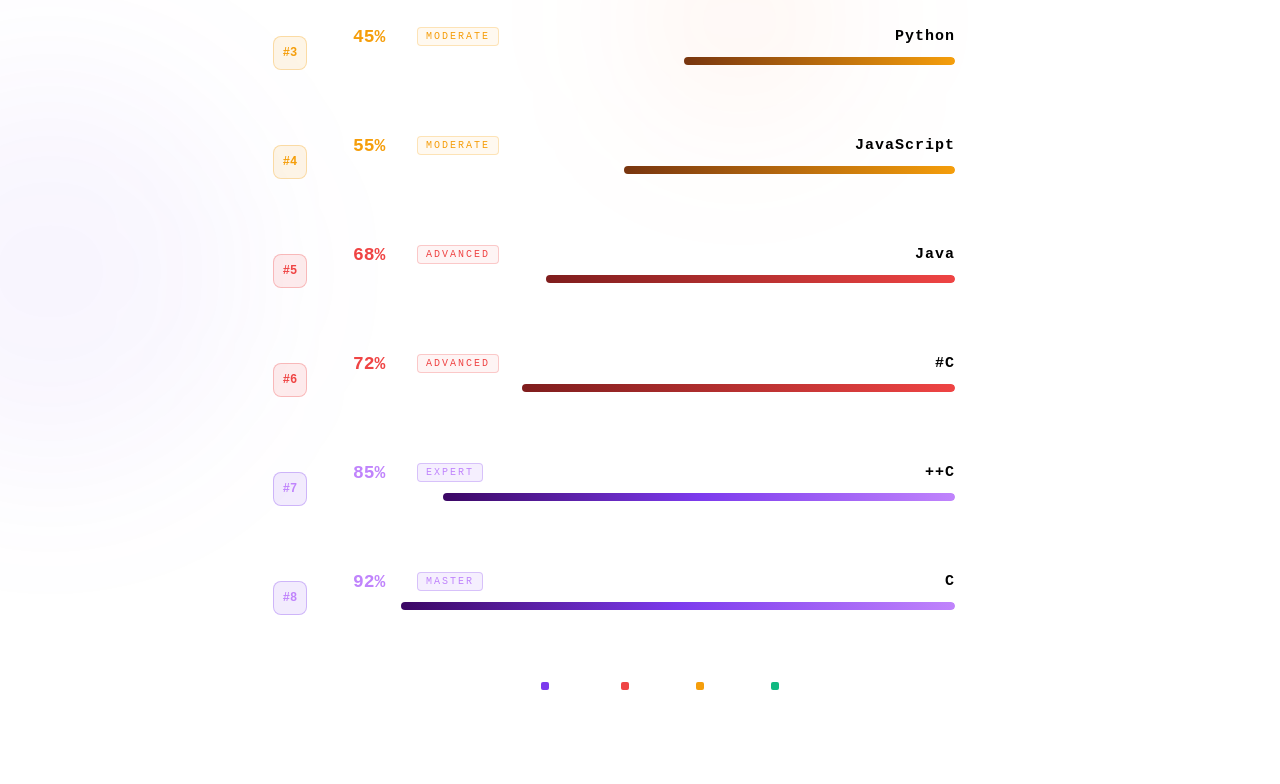
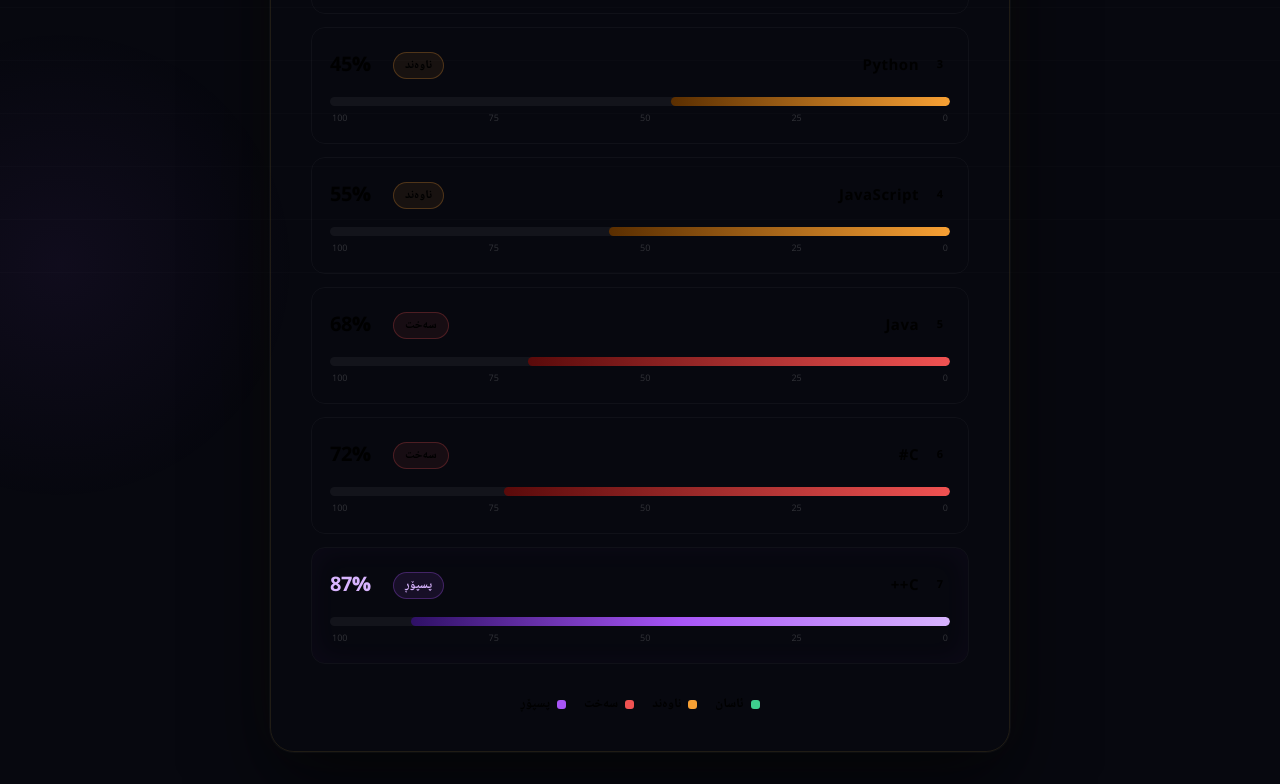
Before and after one commit to amz-group/test-code, a plain HTML site: page index.html in a window 1280 px wide. Shown: the part 475-1259 px from the top of the page. Before the commit the page ends 1224 px from the top, so only its background shows below. Drawn offline with Linux system fonts and the light colour scheme.

Commit message:
Update index.html

```diff
--- a/index.html
+++ b/index.html
@@ -1,459 +1,218 @@
 <!DOCTYPE html>
 
-<html lang="ku" dir="rtl">
+<html lang="ckb" dir="rtl">
 <head>
 <meta charset="UTF-8">
 <meta name="viewport" content="width=device-width, initial-scale=1.0">
 <title>سەختی زمانەکانی پرۆگرامسازی</title>
-<link href="https://fonts.googleapis.com/css2?family=Orbitron:wght@400;700;900&family=Cairo:wght@300;400;700;900&display=swap" rel="stylesheet">
+<link rel="preconnect" href="https://fonts.googleapis.com">
+<link rel="preconnect" href="https://fonts.gstatic.com" crossorigin>
+<link href="https://fonts.googleapis.com/css2?family=Noto+Naskh+Arabic:wght@400;500;600;700&family=Noto+Sans+Arabic:wght@300;400;600;700;900&family=Oxanium:wght@400;600;700;800&display=swap" rel="stylesheet">
 <style>
-  :root {
-    --bg: #030508;
-    --card: #0a0d14;
-    --glow1: #00f5ff;
-    --glow2: #ff6b35;
-    --glow3: #7c3aed;
-    --text: #e8f4fd;
-    --muted: #4a5568;
-  }
-
-- { margin: 0; padding: 0; box-sizing: border-box; }
-
-body {
-background: var(–bg);
-min-height: 100vh;
-display: flex;
-align-items: center;
-justify-content: center;
-font-family: ‘Cairo’, sans-serif;
-overflow: hidden;
-position: relative;
+*,*::before,*::after{margin:0;padding:0;box-sizing:border-box}
+:root{
+  --bg:#07080f;
+  --card:#0d101c;
+  --card2:#111422;
+  --gold:#d4a847;
+  --gold-l:#f0c96a;
+  --ivory:#f5f0e8;
+  --ivory-d:rgba(245,240,232,.55);
+  --ivory-f:rgba(245,240,232,.18);
+  --c-easy:#3ecf8e;
+  --c-med:#f7a034;
+  --c-hard:#f05252;
+  --c-expert:#a855f7;
+  --fku:'Noto Naskh Arabic','Noto Sans Arabic',serif;
+  --fen:'Oxanium',monospace;
+}
+html{-webkit-text-size-adjust:100%}
+body{
+  background:var(--bg);
+  min-height:100vh;
+  display:-webkit-box;display:-ms-flexbox;display:flex;
+  -webkit-box-align:center;-ms-flex-align:center;align-items:center;
+  -webkit-box-pack:center;-ms-flex-pack:center;justify-content:center;
+  font-family:var(--fku);
+  direction:rtl;
+  padding:32px 16px;
+  position:relative;
+  overflow-x:hidden;
 }
 
-/* Animated background grid */
-body::before {
-content: ‘’;
-position: fixed;
-inset: 0;
-background-image:
-linear-gradient(rgba(0,245,255,0.03) 1px, transparent 1px),
-linear-gradient(90deg, rgba(0,245,255,0.03) 1px, transparent 1px);
-background-size: 50px 50px;
-animation: gridMove 20s linear infinite;
-pointer-events: none;
+/* BG LAYERS */
+.bg-glow-a{position:fixed;top:-180px;right:-180px;width:560px;height:560px;border-radius:50%;background:radial-gradient(circle,rgba(212,168,71,.07) 0%,transparent 70%);pointer-events:none;z-index:0}
+.bg-glow-b{position:fixed;bottom:-180px;left:-180px;width:480px;height:480px;border-radius:50%;background:radial-gradient(circle,rgba(168,85,247,.06) 0%,transparent 70%);pointer-events:none;z-index:0}
+.bg-lines{position:fixed;inset:0;background-image:repeating-linear-gradient(0deg,transparent,transparent 52px,rgba(255,255,255,.016) 52px,rgba(255,255,255,.016) 53px);pointer-events:none;z-index:0}
+
+/* CARD */
+.card{
+position:relative;z-index:10;
+width:100%;max-width:740px;
+background:var(–card);
+border-radius:24px;
+padding:44px 40px 40px;
+border:1px solid rgba(212,168,71,.12);
+-webkit-box-shadow:0 0 0 1px rgba(255,255,255,.03),0 32px 80px rgba(0,0,0,.6),0 0 60px rgba(212,168,71,.04);
+box-shadow:0 0 0 1px rgba(255,255,255,.03),0 32px 80px rgba(0,0,0,.6),0 0 60px rgba(212,168,71,.04);
 }
+.card::before{content:’’;position:absolute;top:0;left:10%;right:10%;height:1px;background:linear-gradient(90deg,transparent,rgba(212,168,71,.4),transparent);border-radius:50%}
 
-@keyframes gridMove {
-0% { transform: translateY(0); }
-100% { transform: translateY(50px); }
+/* HEADER */
+.header{text-align:center;margin-bottom:44px;opacity:0;-webkit-animation:fsd .7s cubic-bezier(.22,1,.36,1) .1s forwards;animation:fsd .7s cubic-bezier(.22,1,.36,1) .1s forwards}
+.eyebrow{display:inline-block;font-family:var(–fen);font-size:10px;letter-spacing:5px;text-transform:uppercase;color:var(–gold);opacity:.7;margin-bottom:14px;border:1px solid rgba(212,168,71,.2);border-radius:100px;padding:4px 14px}
+.header h1{font-family:var(–fku);font-size:clamp(22px,4.5vw,36px);font-weight:700;color:var(–ivory);line-height:1.4}
+.header h1 em{font-style:normal;color:var(–gold-l)}
+.hdiv{display:-webkit-box;display:-ms-flexbox;display:flex;-webkit-box-align:center;-ms-flex-align:center;align-items:center;gap:14px;margin-top:20px;justify-content:center}
+.hdiv s{display:block;width:60px;height:1px;text-decoration:none}
+.hdiv s:first-child{background:linear-gradient(90deg,transparent,rgba(212,168,71,.35))}
+.hdiv s:last-child{background:linear-gradient(270deg,transparent,rgba(212,168,71,.35))}
+.hdiv i{display:block;width:6px;height:6px;border-radius:50%;background:var(–gold);opacity:.6}
+
+/* LIST */
+.lang-list{display:-webkit-box;display:-ms-flexbox;display:flex;-webkit-box-orient:vertical;-webkit-box-direction:normal;-ms-flex-direction:column;flex-direction:column;gap:13px}
+
+/* ITEM */
+.lang-item{opacity:0;-webkit-transform:translateY(18px);transform:translateY(18px);-webkit-animation:fsu .55s cubic-bezier(.22,1,.36,1) forwards;animation:fsu .55s cubic-bezier(.22,1,.36,1) forwards}
+.lang-item:nth-child(1){-webkit-animation-delay:.25s;animation-delay:.25s}
+.lang-item:nth-child(2){-webkit-animation-delay:.38s;animation-delay:.38s}
+.lang-item:nth-child(3){-webkit-animation-delay:.51s;animation-delay:.51s}
+.lang-item:nth-child(4){-webkit-animation-delay:.64s;animation-delay:.64s}
+.lang-item:nth-child(5){-webkit-animation-delay:.77s;animation-delay:.77s}
+.lang-item:nth-child(6){-webkit-animation-delay:.90s;animation-delay:.90s}
+.lang-item:nth-child(7){-webkit-animation-delay:1.03s;animation-delay:1.03s}
+.lang-item:nth-child(8){-webkit-animation-delay:1.16s;animation-delay:1.16s}
+
+.lang-row{
+background:var(–card2);
+border-radius:14px;
+padding:16px 18px;
+border:1px solid rgba(255,255,255,.04);
+-webkit-transition:border-color .25s,-webkit-box-shadow .25s;transition:border-color .25s,box-shadow .25s;
+position:relative;overflow:hidden;
 }
+.lang-row:hover{border-color:var(–hc,rgba(255,255,255,.1));-webkit-box-shadow:0 4px 24px rgba(0,0,0,.3);box-shadow:0 4px 24px rgba(0,0,0,.3)}
+.lang-row::after{content:’’;position:absolute;right:0;top:20%;bottom:20%;width:3px;border-radius:0 3px 3px 0;background:var(–ac,transparent);opacity:.65}
 
-/* Floating orbs */
-.orb {
-position: fixed;
-border-radius: 50%;
-filter: blur(80px);
-pointer-events: none;
-animation: orbFloat 8s ease-in-out infinite;
-}
-.orb1 { width: 300px; height: 300px; background: rgba(0,245,255,0.06); top: -100px; right: -100px; animation-delay: 0s; }
-.orb2 { width: 400px; height: 400px; background: rgba(124,58,237,0.05); bottom: -150px; left: -150px; animation-delay: -4s; }
-.orb3 { width: 200px; height: 200px; background: rgba(255,107,53,0.07); top: 50%; left: 50%; animation-delay: -2s; }
+/* TOP ROW */
+.lang-top{display:-webkit-box;display:-ms-flexbox;display:flex;-webkit-box-align:center;-ms-flex-align:center;align-items:center;gap:11px;margin-bottom:11px}
+.rank-n{font-family:var(–fen);font-size:11px;font-weight:700;color:var(–ivory-f);min-width:20px;text-align:center;-ms-flex-negative:0;flex-shrink:0}
+.lang-n{font-family:var(–fen);font-size:15px;font-weight:700;color:var(–ivory);letter-spacing:.5px;-webkit-box-flex:1;-ms-flex:1;flex:1}
+.badge{font-family:var(–fku);font-size:12px;font-weight:600;padding:3px 11px;border-radius:100px;border:1px solid;-ms-flex-negative:0;flex-shrink:0;line-height:1.6}
+.pct{font-family:var(–fen);font-size:20px;font-weight:800;min-width:52px;text-align:left;-ms-flex-negative:0;flex-shrink:0;letter-spacing:-.5px}
 
-@keyframes orbFloat {
-0%, 100% { transform: translateY(0) scale(1); }
-50% { transform: translateY(-30px) scale(1.05); }
-}
+/* BAR */
+.bar-track{height:9px;background:rgba(255,255,255,.05);border-radius:100px;overflow:hidden;position:relative}
+.bar-fill{height:100%;width:0%;border-radius:100px;position:relative;overflow:hidden;-webkit-transition:width 1.3s cubic-bezier(.4,0,.2,1);transition:width 1.3s cubic-bezier(.4,0,.2,1);will-change:width}
+.bar-fill::after{content:’’;position:absolute;top:0;left:-80%;width:50%;height:100%;background:linear-gradient(90deg,transparent,rgba(255,255,255,.3),transparent);-webkit-animation:swp 2.5s ease 2.2s infinite;animation:swp 2.5s ease 2.2s infinite}
+.ticks{display:-webkit-box;display:-ms-flexbox;display:flex;justify-content:space-between;margin-top:5px;padding:0 2px}
+.tick{font-family:var(–fen);font-size:9px;color:rgba(255,255,255,.16)}
 
-.container {
-width: 100%;
-max-width: 780px;
-padding: 48px 40px;
-position: relative;
-z-index: 10;
-}
+/* TIERS */
+.tier-easy  .lang-row{–ac:var(–c-easy);–hc:rgba(62,207,142,.18)}
+.tier-easy  .badge{color:var(–c-easy);border-color:rgba(62,207,142,.25);background:rgba(62,207,142,.07)}
+.tier-easy  .pct{color:var(–c-easy)}
+.tier-easy  .bar-fill{background:linear-gradient(90deg,#0a4a30,#3ecf8e)}
 
-/* Header */
-.header {
-text-align: center;
-margin-bottom: 52px;
-opacity: 0;
-animation: fadeDown 0.8s ease forwards;
-}
+.tier-med   .lang-row{–ac:var(–c-med);–hc:rgba(247,160,52,.18)}
+.tier-med   .badge{color:var(–c-med);border-color:rgba(247,160,52,.25);background:rgba(247,160,52,.07)}
+.tier-med   .pct{color:var(–c-med)}
+.tier-med   .bar-fill{background:linear-gradient(90deg,#5a2e00,#f7a034)}
 
-.header-label {
-font-family: ‘Orbitron’, monospace;
-font-size: 11px;
-letter-spacing: 6px;
-text-transform: uppercase;
-color: var(–glow1);
-margin-bottom: 16px;
-opacity: 0.7;
-}
+.tier-hard  .lang-row{–ac:var(–c-hard);–hc:rgba(240,82,82,.18)}
+.tier-hard  .badge{color:var(–c-hard);border-color:rgba(240,82,82,.25);background:rgba(240,82,82,.07)}
+.tier-hard  .pct{color:var(–c-hard)}
+.tier-hard  .bar-fill{background:linear-gradient(90deg,#5a0a0a,#f05252)}
 
-.header h1 {
-font-size: clamp(28px, 5vw, 42px);
-font-weight: 900;
-color: var(–text);
-line-height: 1.2;
-position: relative;
-display: inline-block;
-}
+.tier-expert .lang-row{–ac:var(–c-expert);–hc:rgba(168,85,247,.2);-webkit-box-shadow:inset 0 0 30px rgba(168,85,247,.04);box-shadow:inset 0 0 30px rgba(168,85,247,.04)}
+.tier-expert .badge{color:#d8b4fe;border-color:rgba(168,85,247,.3);background:rgba(168,85,247,.1)}
+.tier-expert .pct{color:#d8b4fe}
+.tier-expert .bar-fill{background:linear-gradient(90deg,#2e1065,#a855f7,#d8b4fe)}
 
-.header h1 .accent {
-background: linear-gradient(135deg, var(–glow1), var(–glow3));
--webkit-background-clip: text;
--webkit-text-fill-color: transparent;
-background-clip: text;
-}
+/* LEGEND */
+.legend{display:-webkit-box;display:-ms-flexbox;display:flex;-ms-flex-wrap:wrap;flex-wrap:wrap;justify-content:center;gap:18px;margin-top:34px;opacity:0;-webkit-animation:fsu .5s ease 1.7s forwards;animation:fsu .5s ease 1.7s forwards}
+.leg-item{display:-webkit-box;display:-ms-flexbox;display:flex;-webkit-box-align:center;-ms-flex-align:center;align-items:center;gap:7px}
+.leg-dot{width:9px;height:9px;border-radius:3px;-ms-flex-negative:0;flex-shrink:0}
+.leg-txt{font-family:var(–fku);font-size:13px;font-weight:600;color:var(–ivory-d);line-height:1}
 
-.header-line {
-width: 80px;
-height: 2px;
-background: linear-gradient(90deg, transparent, var(–glow1), transparent);
-margin: 20px auto 0;
-animation: lineGrow 1s ease 0.5s both;
-}
+/* KEYFRAMES */
+@-webkit-keyframes fsd{from{opacity:0;-webkit-transform:translateY(-16px);transform:translateY(-16px)}to{opacity:1;-webkit-transform:translateY(0);transform:translateY(0)}}
+@keyframes fsd{from{opacity:0;transform:translateY(-16px)}to{opacity:1;transform:translateY(0)}}
+@-webkit-keyframes fsu{from{opacity:0;-webkit-transform:translateY(18px);transform:translateY(18px)}to{opacity:1;-webkit-transform:translateY(0);transform:translateY(0)}}
+@keyframes fsu{from{opacity:0;transform:translateY(18px)}to{opacity:1;transform:translateY(0)}}
+@-webkit-keyframes swp{0%{left:-60%}100%{left:160%}}
+@keyframes swp{0%{left:-60%}100%{left:160%}}
 
-@keyframes lineGrow {
-from { width: 0; opacity: 0; }
-to { width: 80px; opacity: 1; }
-}
-
-/* Lang items */
-.lang-list {
-display: flex;
-flex-direction: column;
-gap: 18px;
-}
-
-.lang-item {
-opacity: 0;
-transform: translateX(40px);
-animation: slideIn 0.6s ease forwards;
-position: relative;
-}
-
-.lang-item:nth-child(1) { animation-delay: 0.3s; }
-.lang-item:nth-child(2) { animation-delay: 0.5s; }
-.lang-item:nth-child(3) { animation-delay: 0.7s; }
-.lang-item:nth-child(4) { animation-delay: 0.9s; }
-.lang-item:nth-child(5) { animation-delay: 1.1s; }
-.lang-item:nth-child(6) { animation-delay: 1.3s; }
-.lang-item:nth-child(7) { animation-delay: 1.5s; }
-.lang-item:nth-child(8) { animation-delay: 1.7s; }
-
-@keyframes slideIn {
-to { opacity: 1; transform: translateX(0); }
-}
-
-.lang-card {
-background: var(–card);
-border: 1px solid rgba(255,255,255,0.05);
-border-radius: 14px;
-padding: 18px 22px;
-position: relative;
-overflow: hidden;
-transition: border-color 0.3s, transform 0.3s;
-cursor: default;
-}
-
-.lang-card:hover {
-border-color: rgba(0,245,255,0.2);
-transform: translateX(-4px);
-}
-
-.lang-card::before {
-content: ‘’;
-position: absolute;
-inset: 0;
-background: linear-gradient(135deg, rgba(255,255,255,0.02), transparent);
-pointer-events: none;
-}
-
-/* Rank badge */
-.rank-badge {
-position: absolute;
-top: 50%;
-left: 22px;
-transform: translateY(-50%);
-width: 32px;
-height: 32px;
-border-radius: 8px;
-display: flex;
-align-items: center;
-justify-content: center;
-font-family: ‘Orbitron’, monospace;
-font-size: 12px;
-font-weight: 700;
-border: 1px solid;
-}
-
-.lang-content {
-margin-right: 52px;
-margin-left: 80px;
-}
-
-.lang-top {
-display: flex;
-align-items: center;
-justify-content: space-between;
-margin-bottom: 10px;
-}
-
-.lang-name {
-font-size: 15px;
-font-weight: 700;
-color: var(–text);
-font-family: ‘Orbitron’, monospace;
-letter-spacing: 1px;
-}
-
-.lang-meta {
-display: flex;
-align-items: center;
-gap: 12px;
-}
-
-.difficulty-label {
-font-size: 10px;
-letter-spacing: 2px;
-text-transform: uppercase;
-font-family: ‘Orbitron’, monospace;
-padding: 3px 8px;
-border-radius: 4px;
-border: 1px solid;
-}
-
-.pct-value {
-font-family: ‘Orbitron’, monospace;
-font-size: 18px;
-font-weight: 900;
-min-width: 52px;
-text-align: left;
-}
-
-/* Bar */
-.bar-track {
-height: 8px;
-background: rgba(255,255,255,0.06);
-border-radius: 99px;
-overflow: hidden;
-position: relative;
-}
-
-.bar-fill {
-height: 100%;
-border-radius: 99px;
-width: 0%;
-transition: width 1.4s cubic-bezier(0.4, 0, 0.2, 1);
-position: relative;
-overflow: hidden;
-}
-
-.bar-fill::after {
-content: ‘’;
-position: absolute;
-top: 0; left: -100%;
-width: 60%;
-height: 100%;
-background: linear-gradient(90deg, transparent, rgba(255,255,255,0.4), transparent);
-animation: shimmer 2s ease 2s infinite;
-}
-
-@keyframes shimmer {
-0% { left: -60%; }
-100% { left: 150%; }
-}
-
-/* Difficulty tiers */
-.tier-easy    { –c: #10b981; }
-.tier-medium  { –c: #f59e0b; }
-.tier-hard    { –c: #ef4444; }
-.tier-expert  { –c: #7c3aed; }
-
-.tier-easy    .bar-fill { background: linear-gradient(90deg, #065f46, #10b981); }
-.tier-medium  .bar-fill { background: linear-gradient(90deg, #78350f, #f59e0b); }
-.tier-hard    .bar-fill { background: linear-gradient(90deg, #7f1d1d, #ef4444); }
-.tier-expert  .bar-fill { background: linear-gradient(90deg, #3b0764, #7c3aed, #c084fc); }
-
-.tier-easy    .rank-badge { background: rgba(16,185,129,0.1); border-color: rgba(16,185,129,0.3); color: #10b981; }
-.tier-medium  .rank-badge { background: rgba(245,158,11,0.1); border-color: rgba(245,158,11,0.3); color: #f59e0b; }
-.tier-hard    .rank-badge { background: rgba(239,68,68,0.1);  border-color: rgba(239,68,68,0.3);  color: #ef4444;  }
-.tier-expert  .rank-badge { background: rgba(124,58,237,0.1); border-color: rgba(124,58,237,0.3); color: #c084fc; }
-
-.tier-easy    .pct-value { color: #10b981; }
-.tier-medium  .pct-value { color: #f59e0b; }
-.tier-hard    .pct-value { color: #ef4444; }
-.tier-expert  .pct-value { color: #c084fc; }
-
-.tier-easy    .difficulty-label { color: #10b981; border-color: rgba(16,185,129,0.25); background: rgba(16,185,129,0.06); }
-.tier-medium  .difficulty-label { color: #f59e0b; border-color: rgba(245,158,11,0.25); background: rgba(245,158,11,0.06); }
-.tier-hard    .difficulty-label { color: #ef4444; border-color: rgba(239,68,68,0.25);  background: rgba(239,68,68,0.06); }
-.tier-expert  .difficulty-label { color: #c084fc; border-color: rgba(124,58,237,0.25); background: rgba(124,58,237,0.08); }
-
-/* Glow line on left of hard+ cards */
-.tier-expert .lang-card::after {
-content: ‘’;
-position: absolute;
-right: 0; top: 0; bottom: 0;
-width: 3px;
-background: linear-gradient(to bottom, transparent, #7c3aed, transparent);
-border-radius: 0 14px 14px 0;
-}
-
-/* Dots on bar track */
-.bar-dots {
-display: flex;
-justify-content: space-between;
-margin-top: 5px;
-padding: 0 1px;
-}
-.bar-dot-label {
-font-size: 9px;
-color: rgba(255,255,255,0.2);
-font-family: ‘Orbitron’, monospace;
-}
-
-/* Footer */
-.footer {
-margin-top: 36px;
-display: flex;
-justify-content: center;
-gap: 28px;
-opacity: 0;
-animation: fadeUp 0.6s ease 2.2s forwards;
-}
-
-.legend-item {
-display: flex;
-align-items: center;
-gap: 7px;
-font-size: 11px;
-color: rgba(255,255,255,0.4);
-font-family: ‘Orbitron’, monospace;
-letter-spacing: 1px;
-}
-
-.legend-dot {
-width: 8px; height: 8px;
-border-radius: 2px;
-}
-
-@keyframes fadeDown {
-from { opacity: 0; transform: translateY(-20px); }
-to   { opacity: 1; transform: translateY(0); }
-}
-
-@keyframes fadeUp {
-from { opacity: 0; transform: translateY(10px); }
-to   { opacity: 1; transform: translateY(0); }
-}
-
-/* Scanline effect */
-body::after {
-content: ‘’;
-position: fixed;
-inset: 0;
-background: repeating-linear-gradient(0deg, transparent, transparent 2px, rgba(0,0,0,0.03) 2px, rgba(0,0,0,0.03) 4px);
-pointer-events: none;
-z-index: 100;
+/* RESPONSIVE */
+@media(max-width:500px){
+.card{padding:28px 18px}
+.lang-n{font-size:13px}
+.pct{font-size:16px;min-width:44px}
+.badge{font-size:11px;padding:2px 8px}
+.header h1{font-size:20px}
 }
 </style>
 
 </head>
 <body>
 
-<div class="orb orb1"></div>
-<div class="orb orb2"></div>
-<div class="orb orb3"></div>
+<div class="bg-glow-a"></div>
+<div class="bg-glow-b"></div>
+<div class="bg-lines"></div>
 
-<div class="container">
+<div class="card">
   <div class="header">
-    <div class="header-label">PROGRAMMING LANGUAGES</div>
-    <h1>سەختی زمانەکانی <span class="accent">پرۆگرامسازی</span></h1>
-    <div class="header-line"></div>
+    <div class="eyebrow">DIFFICULTY RANKING</div>
+    <h1>سەختی <em>زمانەکانی</em> پرۆگرامسازی</h1>
+    <div class="hdiv"><s></s><i></i><s></s></div>
   </div>
 
   <div class="lang-list" id="langList"></div>
 
-  <div class="footer">
-    <div class="legend-item"><div class="legend-dot" style="background:#10b981"></div>ئاسان</div>
-    <div class="legend-item"><div class="legend-dot" style="background:#f59e0b"></div>ناوەند</div>
-    <div class="legend-item"><div class="legend-dot" style="background:#ef4444"></div>سەخت</div>
-    <div class="legend-item"><div class="legend-dot" style="background:#7c3aed"></div>پسپۆڕ</div>
+  <div class="legend">
+    <div class="leg-item"><div class="leg-dot" style="background:#3ecf8e"></div><span class="leg-txt">ئاسان</span></div>
+    <div class="leg-item"><div class="leg-dot" style="background:#f7a034"></div><span class="leg-txt">ناوەند</span></div>
+    <div class="leg-item"><div class="leg-dot" style="background:#f05252"></div><span class="leg-txt">سەخت</span></div>
+    <div class="leg-item"><div class="leg-dot" style="background:#a855f7"></div><span class="leg-txt">پسپۆڕ</span></div>
   </div>
 </div>
 
 <script>
-const langs = [
-  { rank: 1, name: "HTML & CSS",   pct: 20, tier: "easy",   label: "ئاسان",   desc: "BEGINNER" },
-  { rank: 2, name: "Flutter",      pct: 38, tier: "medium",  label: "ناوەند",  desc: "MODERATE" },
-  { rank: 3, name: "Python",       pct: 45, tier: "medium",  label: "ناوەند",  desc: "MODERATE" },
-  { rank: 4, name: "JavaScript",   pct: 55, tier: "medium",  label: "ناوەند",  desc: "MODERATE" },
-  { rank: 5, name: "Java",         pct: 68, tier: "hard",    label: "سەخت",    desc: "ADVANCED" },
-  { rank: 6, name: "C#",           pct: 72, tier: "hard",    label: "سەخت",    desc: "ADVANCED" },
-  { rank: 7, name: "C++",          pct: 85, tier: "expert",  label: "پسپۆڕ",   desc: "EXPERT"  },
-  { rank: 8, name: "C",            pct: 92, tier: "expert",  label: "پسپۆڕ",   desc: "MASTER"  },
+var data=[
+  {r:1,n:"HTML & CSS",  p:20,t:"easy",  ku:"ئاسان"},
+  {r:2,n:"Flutter",     p:38,t:"med",   ku:"ناوەند"},
+  {r:3,n:"Python",      p:45,t:"med",   ku:"ناوەند"},
+  {r:4,n:"JavaScript",  p:55,t:"med",   ku:"ناوەند"},
+  {r:5,n:"Java",        p:68,t:"hard",  ku:"سەخت"},
+  {r:6,n:"C#",          p:72,t:"hard",  ku:"سەخت"},
+  {r:7,n:"C++",         p:87,t:"expert",ku:"پسپۆڕ"},
+
 ];
 
-const list = document.getElementById('langList');
-
-langs.forEach((l, i) => {
-  const item = document.createElement('div');
-  item.className = 'lang-item';
-  item.innerHTML = `
-    <div class="lang-card tier-${l.tier}">
-      <div class="rank-badge">#${l.rank}</div>
-      <div class="lang-content">
-        <div class="lang-top">
-          <span class="lang-name">${l.name}</span>
-          <div class="lang-meta">
-            <span class="difficulty-label">${l.desc}</span>
-            <span class="pct-value">0%</span>
-          </div>
-        </div>
-        <div class="bar-track">
-          <div class="bar-fill" data-pct="${l.pct}"></div>
-        </div>
-        <div class="bar-dots">
-          <span class="bar-dot-label">0</span>
-          <span class="bar-dot-label">25</span>
-          <span class="bar-dot-label">50</span>
-          <span class="bar-dot-label">75</span>
-          <span class="bar-dot-label">100</span>
-        </div>
-      </div>
-    </div>
-  `;
-  list.appendChild(item);
+var list=document.getElementById('langList');
+data.forEach(function(l){
+  var d=document.createElement('div');
+  d.className='lang-item tier-'+l.t;
+  d.innerHTML='<div class="lang-row"><div class="lang-top"><span class="rank-n">'+l.r+'</span><span class="lang-n">'+l.n+'</span><span class="badge">'+l.ku+'</span><span class="pct" data-t="'+l.p+'">0%</span></div><div class="bar-track"><div class="bar-fill" data-p="'+l.p+'"></div></div><div class="ticks"><span class="tick">0</span><span class="tick">25</span><span class="tick">50</span><span class="tick">75</span><span class="tick">100</span></div></div>';
+  list.appendChild(d);
 });
 
-// Animate bars + counters after items slide in
-function animateBar(barEl, pctEl, target, delay) {
-  setTimeout(() => {
-    barEl.style.width = target + '%';
-
-    let current = 0;
-    const duration = 1400;
-    const step = duration / target;
-    const timer = setInterval(() => {
-      current++;
-      pctEl.textContent = current + '%';
-      if (current >= target) {
-        pctEl.textContent = target + '%';
-        clearInterval(timer);
-      }
-    }, step);
-  }, delay);
-}
-
-document.querySelectorAll('.lang-item').forEach((item, i) => {
-  const bar = item.querySelector('.bar-fill');
-  const pct = item.querySelector('.pct-value');
-  const target = parseInt(bar.dataset.pct);
-  const delay = 300 + i * 200 + 800; // after slide-in
-  animateBar(bar, pct, target, delay);
+var raf=window.requestAnimationFrame||function(fn){setTimeout(fn,16)};
+document.querySelectorAll('.lang-item').forEach(function(item,i){
+  var bar=item.querySelector('.bar-fill');
+  var pctEl=item.querySelector('.pct');
+  var target=parseInt(bar.getAttribute('data-p'),10);
+  var delay=320+i*145+520;
+  setTimeout(function(){
+    bar.style.width=target+'%';
+    var start=Date.now(),dur=1300;
+    (function tick(){
+      var t=Math.min((Date.now()-start)/dur,1);
+      var e=1-Math.pow(1-t,3);
+      pctEl.textContent=Math.round(e*target)+'%';
+      if(t<1)raf(tick);
+    })();
+  },delay);
 });
 </script>
 
```
